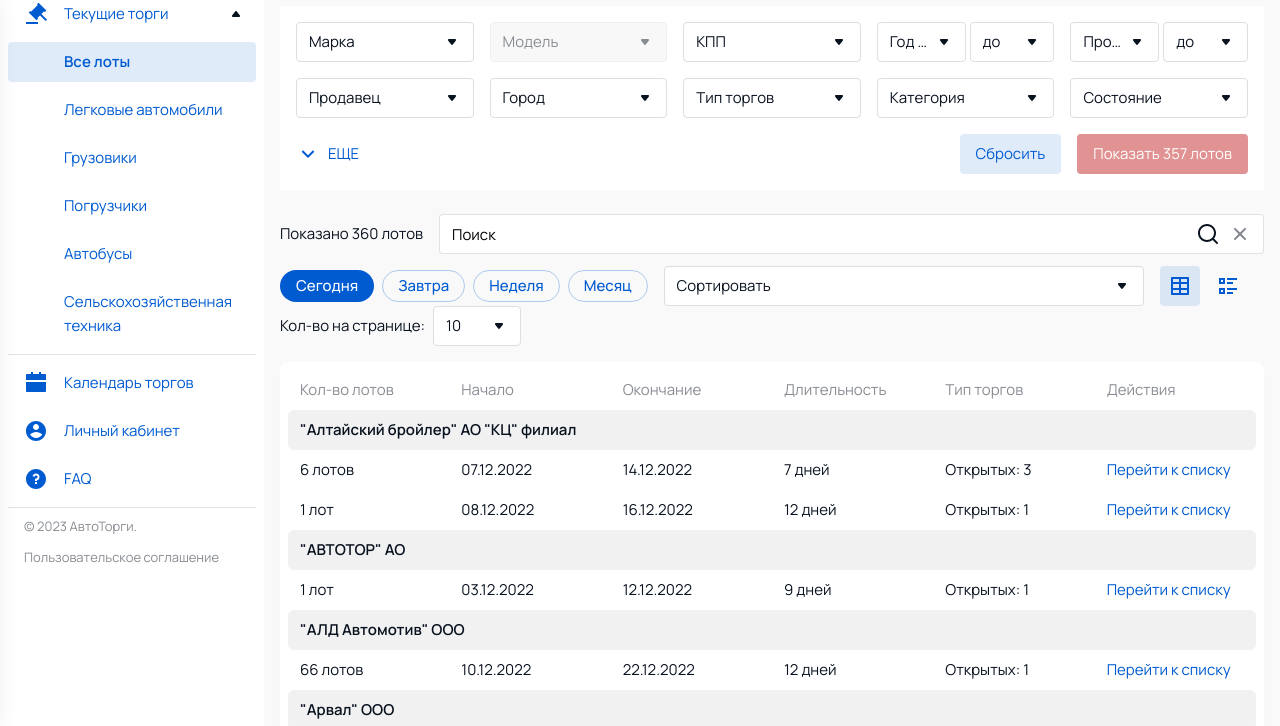
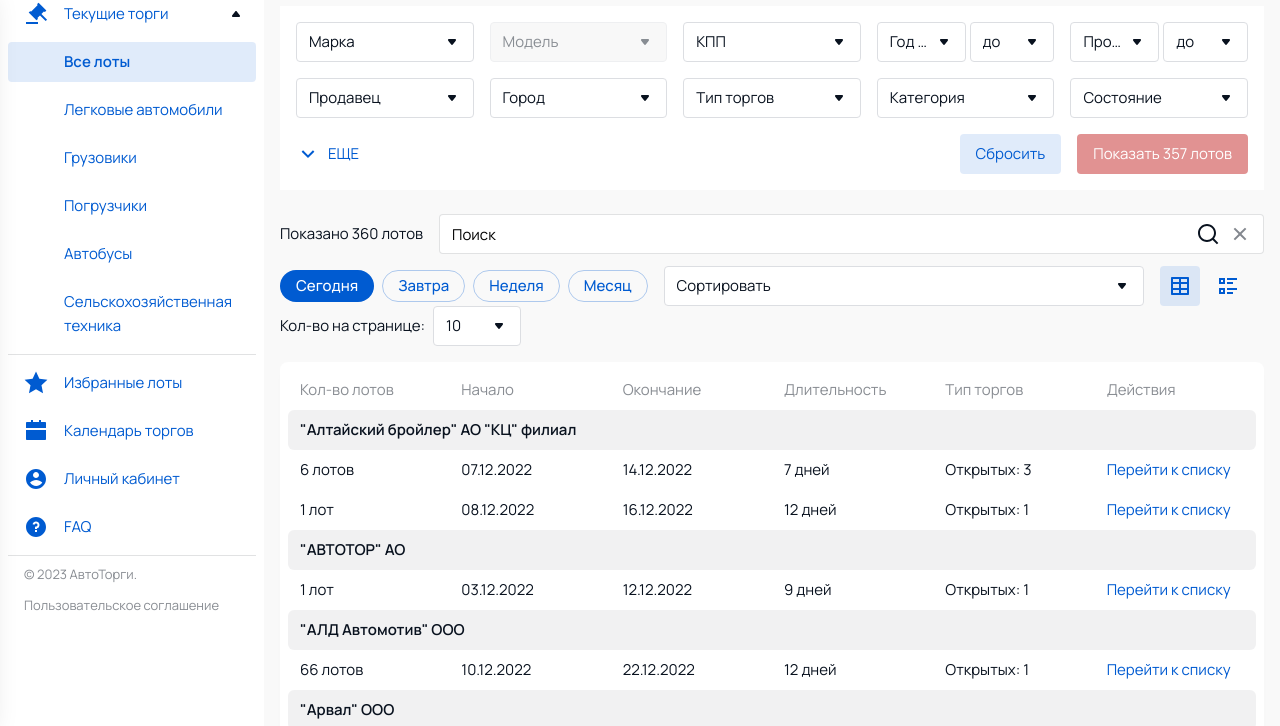
Before and after one commit to AzA-95/autotorgi-demo, a plain HTML site: page calendar.html in a window 1280 px wide. Shown: the part 74-800 px from the top of the page. Drawn offline with Linux system fonts and the light colour scheme.

Commit message:
Update calendar page

```diff
--- a/calendar.html
+++ b/calendar.html
@@ -56,6 +56,12 @@
 				</div>
 				<div class="sidebar__menu">
 					<ul class="sidebar__menu-list">
+						<li class="sidebar__menu-item">
+							<a href="#" class="sidebar__menu-link">
+								<i class="icon-star sidebar__menu-icon"></i>
+								<span>Избранные лоты</span>
+							</a>
+						</li>
 						<li class="sidebar__menu-item">
 							<a href="#" class="sidebar__menu-link">
 								<i class="icon-calendar sidebar__menu-icon"></i>
```
